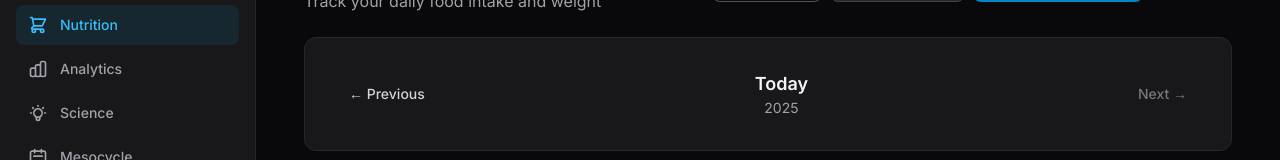
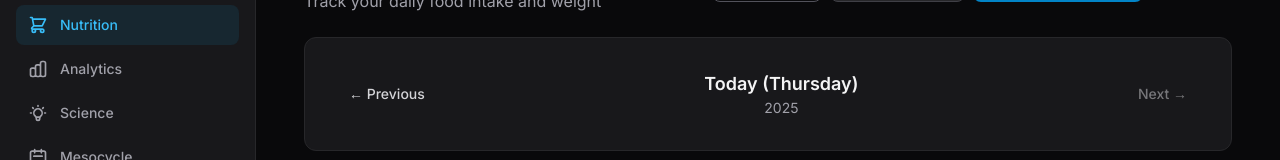
Before and after one commit to Joshfkon/workout-app, a Next.js app: page /dashboard/nutrition in a window 1280 px wide. Shown: the part 163-323 px from the top of the page. Built offline with nearby package versions, Linux system fonts and the light colour scheme; no server answers.

Commit message:
Fix nutrition page date navigation and show day of week for today

```diff
--- a/app/(dashboard)/dashboard/nutrition/page.tsx
+++ b/app/(dashboard)/dashboard/nutrition/page.tsx
@@ -653,7 +653,8 @@ export default function NutritionPage() {
   }
 
   function changeDate(delta: number) {
-    const date = new Date(selectedDate);
+    // Use T00:00:00 to force local timezone interpretation (not UTC)
+    const date = new Date(selectedDate + 'T00:00:00');
     date.setDate(date.getDate() + delta);
     setSelectedDate(getLocalDateString(date));
   }
@@ -720,8 +721,9 @@ export default function NutritionPage() {
   ).slice(0, 20);
 
   const isToday = selectedDate === getLocalDateString();
+  const todayDayOfWeek = new Date().toLocaleDateString('en-US', { weekday: 'long' });
   const dateDisplay = isToday
-    ? 'Today'
+    ? `Today (${todayDayOfWeek})`
     : new Date(selectedDate + 'T00:00:00').toLocaleDateString('en-US', {
         weekday: 'short',
         month: 'short',
```
